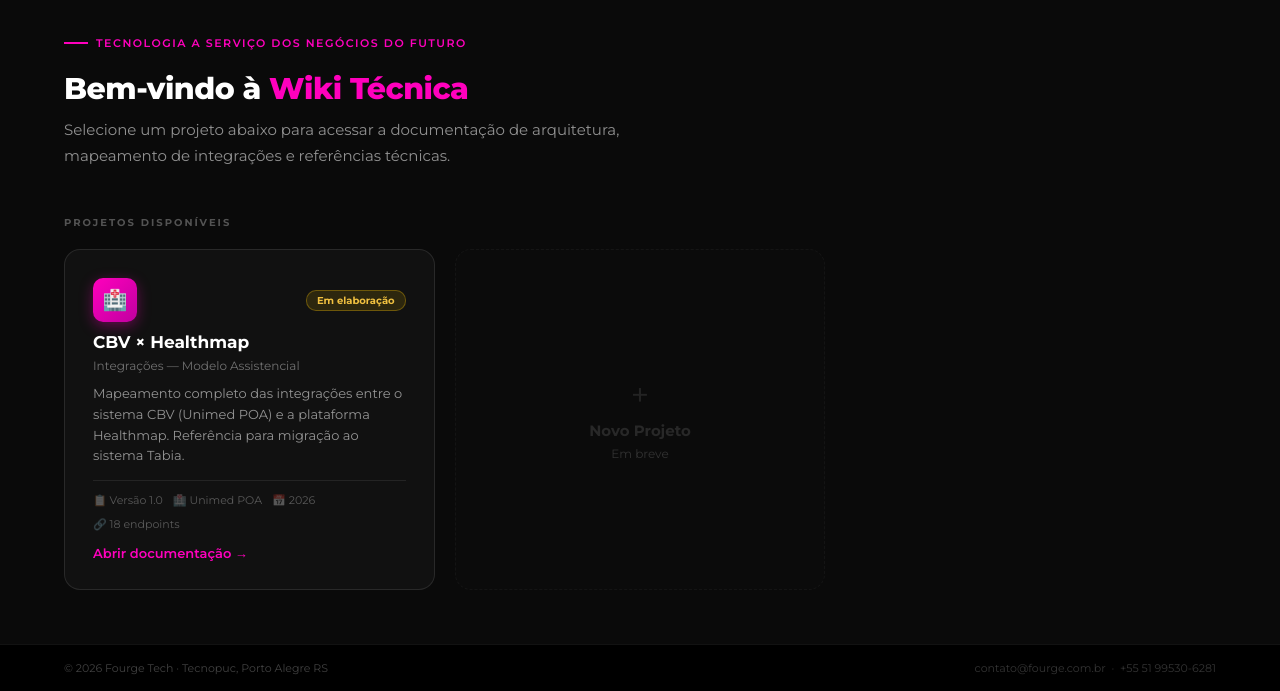
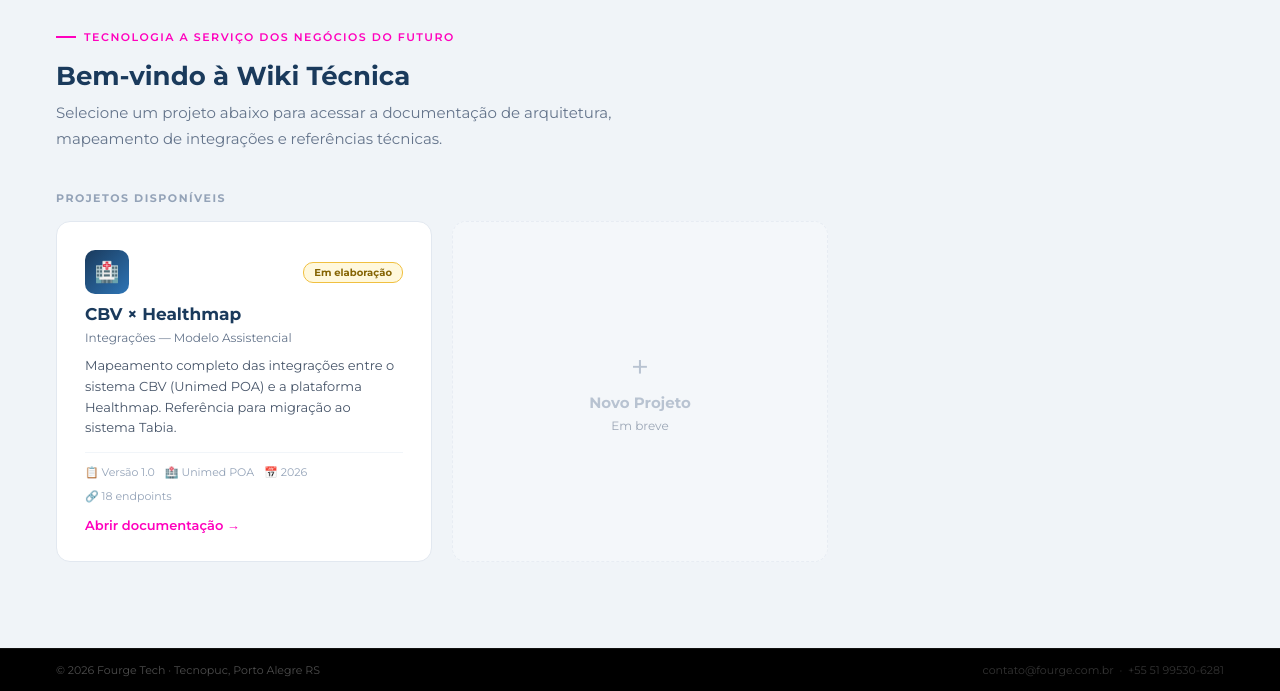
Before and after one commit to Fourge-Tech/arquitetura-healthmap, a plain HTML site: page index.html in a window 1280 px wide. Shown: the part 109-800 px from the top of the page. Drawn offline with Linux system fonts and the light colour scheme.

Commit message:
fix: reverte corpo da home para tema claro, mantém header Fourge Tech
- #home-overlay e .home-body voltam ao fundo claro (#f0f4f8)
- Cards de projeto em branco com borda #e2e8f0 e hover suave
- .pc-icon volta ao gradiente azul original
- Hover nos cards usa sombra magenta sutil em vez de fundo escuro
- .home-header permanece preto com logo Fourge e borda magenta inferior
- .home-footer permanece preto (ligação visual com o header)
- Tagline magenta mantida acima do título de boas-vindas

```diff
--- a/index.html
+++ b/index.html
@@ -566,25 +566,26 @@
     #home-overlay {
       position: fixed; inset: 0; z-index: 9997;
       display: flex; flex-direction: column;
-      background: #000;
+      background: #f0f4f8;
       font-family: 'Montserrat', 'Segoe UI', Arial, sans-serif;
       transition: opacity .4s ease;
     }
     #home-overlay.hide { opacity: 0; pointer-events: none; }
 
+    /* cabeçalho Fourge Tech — mantém identidade da marca */
     .home-header {
       background: #000;
       padding: 22px 48px;
       display: flex; align-items: center; justify-content: space-between;
       flex-shrink: 0;
-      border-bottom: 1px solid rgba(255,0,189,.25);
+      border-bottom: 3px solid #FF00BD;
     }
     .home-logo { display: flex; align-items: center; gap: 16px; }
     .home-logo img {
       height: 38px; width: auto; display: block;
     }
     .home-logo-sep {
-      width: 1px; height: 32px; background: rgba(255,255,255,.18); flex-shrink: 0;
+      width: 1px; height: 32px; background: rgba(255,255,255,.2); flex-shrink: 0;
     }
     .home-logo-label { font-size: 11px; font-weight: 600; color: rgba(255,255,255,.5); letter-spacing: 1.5px; text-transform: uppercase; }
     .home-header-right {
@@ -593,30 +594,29 @@
     }
     .home-header-right span { color: #FF00BD; font-weight: 600; }
 
+    /* corpo claro */
     .home-body {
-      flex: 1; overflow-y: auto; padding: 56px 64px;
-      background: #0a0a0a;
-    }
-    .home-welcome { margin-bottom: 48px; }
-    .home-welcome h2 {
-      font-size: 30px; font-weight: 800; color: #fff;
-      margin-bottom: 10px; letter-spacing: -.5px;
-    }
-    .home-welcome h2 span { color: #FF00BD; }
-    .home-welcome p { font-size: 15px; color: rgba(255,255,255,.55); max-width: 560px; line-height: 1.7; }
+      flex: 1; overflow-y: auto; padding: 48px 56px;
+      background: #f0f4f8;
+    }
+    .home-welcome { margin-bottom: 40px; }
     .home-tagline {
       display: inline-flex; align-items: center; gap: 8px;
       font-size: 11px; font-weight: 600; letter-spacing: 1.5px;
       text-transform: uppercase; color: #FF00BD;
-      margin-bottom: 20px;
+      margin-bottom: 16px;
     }
     .home-tagline::before {
-      content: ''; display: block; width: 24px; height: 2px; background: #FF00BD;
-    }
+      content: ''; display: block; width: 20px; height: 2px; background: #FF00BD;
+    }
+    .home-welcome h2 {
+      font-size: 26px; font-weight: 700; color: #1a3a5c; margin-bottom: 8px;
+    }
+    .home-welcome p { font-size: 15px; color: #64748b; max-width: 560px; line-height: 1.7; }
 
     .home-section-label {
-      font-size: 10px; font-weight: 700; text-transform: uppercase;
-      letter-spacing: 2px; color: rgba(255,255,255,.3); margin-bottom: 20px;
+      font-size: 11px; font-weight: 700; text-transform: uppercase;
+      letter-spacing: 1.5px; color: #94a3b8; margin-bottom: 16px;
     }
     .projects-grid {
       display: grid;
@@ -624,8 +624,8 @@
       gap: 20px;
     }
     .project-card {
-      background: #111; border-radius: 16px;
-      border: 1.5px solid rgba(255,255,255,.1);
+      background: #fff; border-radius: 14px;
+      border: 1.5px solid #e2e8f0;
       padding: 28px; cursor: pointer;
       transition: transform .2s ease, box-shadow .2s ease, border-color .2s;
       display: flex; flex-direction: column; gap: 10px;
@@ -633,37 +633,36 @@
     }
     .project-card:hover {
       transform: translateY(-4px);
-      box-shadow: 0 16px 40px rgba(255,0,189,.18);
+      box-shadow: 0 12px 32px rgba(255,0,189,.13);
       border-color: #FF00BD;
     }
     .project-card--new {
-      border-style: dashed; background: #0d0d0d;
+      border-style: dashed; background: #f8fafc;
       align-items: center; justify-content: center;
-      cursor: default; opacity: .4;
-    }
-    .project-card--new:hover { transform: none; box-shadow: none; border-color: rgba(255,255,255,.1); }
+      cursor: default; opacity: .6;
+    }
+    .project-card--new:hover { transform: none; box-shadow: none; border-color: #cbd5e1; }
 
     .pc-top { display: flex; align-items: center; justify-content: space-between; }
     .pc-icon {
       width: 44px; height: 44px; border-radius: 10px;
-      background: linear-gradient(135deg, #FF00BD 0%, #c000a0 100%);
+      background: linear-gradient(135deg, #1a3a5c, #2E75B6);
       display: flex; align-items: center; justify-content: center;
       font-size: 20px; flex-shrink: 0;
-      box-shadow: 0 4px 14px rgba(255,0,189,.35);
     }
     .pc-badge {
       font-size: 10px; font-weight: 700; padding: 3px 10px;
-      border-radius: 10px; background: rgba(255,200,0,.12); color: #f0c040;
-      border: 1px solid rgba(255,200,0,.3);
-    }
-    .pc-badge.active { background: rgba(100,200,100,.12); color: #68c97a; border-color: rgba(100,200,100,.3); }
-    .pc-title { font-size: 17px; font-weight: 700; color: #fff; }
-    .pc-sub { font-size: 12px; color: rgba(255,255,255,.4); margin-top: -4px; }
-    .pc-desc { font-size: 13px; color: rgba(255,255,255,.55); line-height: 1.6; flex: 1; }
+      border-radius: 10px; background: #fff8dc; color: #856404;
+      border: 1px solid #f0c040;
+    }
+    .pc-badge.active { background: #e2f4e8; color: #276027; border-color: #68c97a; }
+    .pc-title { font-size: 17px; font-weight: 700; color: #1a3a5c; }
+    .pc-sub { font-size: 12px; color: #64748b; margin-top: -4px; }
+    .pc-desc { font-size: 13px; color: #475569; line-height: 1.6; flex: 1; }
     .pc-meta {
       display: flex; flex-wrap: wrap; gap: 10px;
-      font-size: 11px; color: rgba(255,255,255,.3);
-      border-top: 1px solid rgba(255,255,255,.08); padding-top: 12px; margin-top: 4px;
+      font-size: 11px; color: #94a3b8;
+      border-top: 1px solid #f1f5f9; padding-top: 12px; margin-top: 4px;
     }
     .pc-open {
       font-size: 13px; font-weight: 600; color: #FF00BD;
@@ -671,16 +670,16 @@
       margin-top: 4px;
     }
     .pc-new-icon {
-      font-size: 32px; color: rgba(255,255,255,.25); font-weight: 300; line-height: 1;
+      font-size: 32px; color: #94a3b8; font-weight: 300; line-height: 1;
     }
 
     .home-footer {
       background: #000; border-top: 1px solid rgba(255,255,255,.07);
-      padding: 16px 64px;
+      padding: 14px 56px;
       display: flex; align-items: center; justify-content: space-between;
       flex-shrink: 0;
     }
-    .home-footer-left { font-size: 11px; color: rgba(255,255,255,.25); }
+    .home-footer-left { font-size: 11px; color: rgba(255,255,255,.3); }
     .home-footer-right { font-size: 11px; color: rgba(255,255,255,.2); }
 
     /* ── AUTH OVERLAY ── */
@@ -899,7 +898,7 @@
       <!-- Placeholder -->
       <div class="project-card project-card--new">
         <div class="pc-new-icon">+</div>
-        <div class="pc-title" style="color:rgba(255,255,255,.3);font-size:15px;">Novo Projeto</div>
+        <div class="pc-title" style="color:#94a3b8;font-size:15px;">Novo Projeto</div>
         <div class="pc-sub">Em breve</div>
       </div>
 
```
